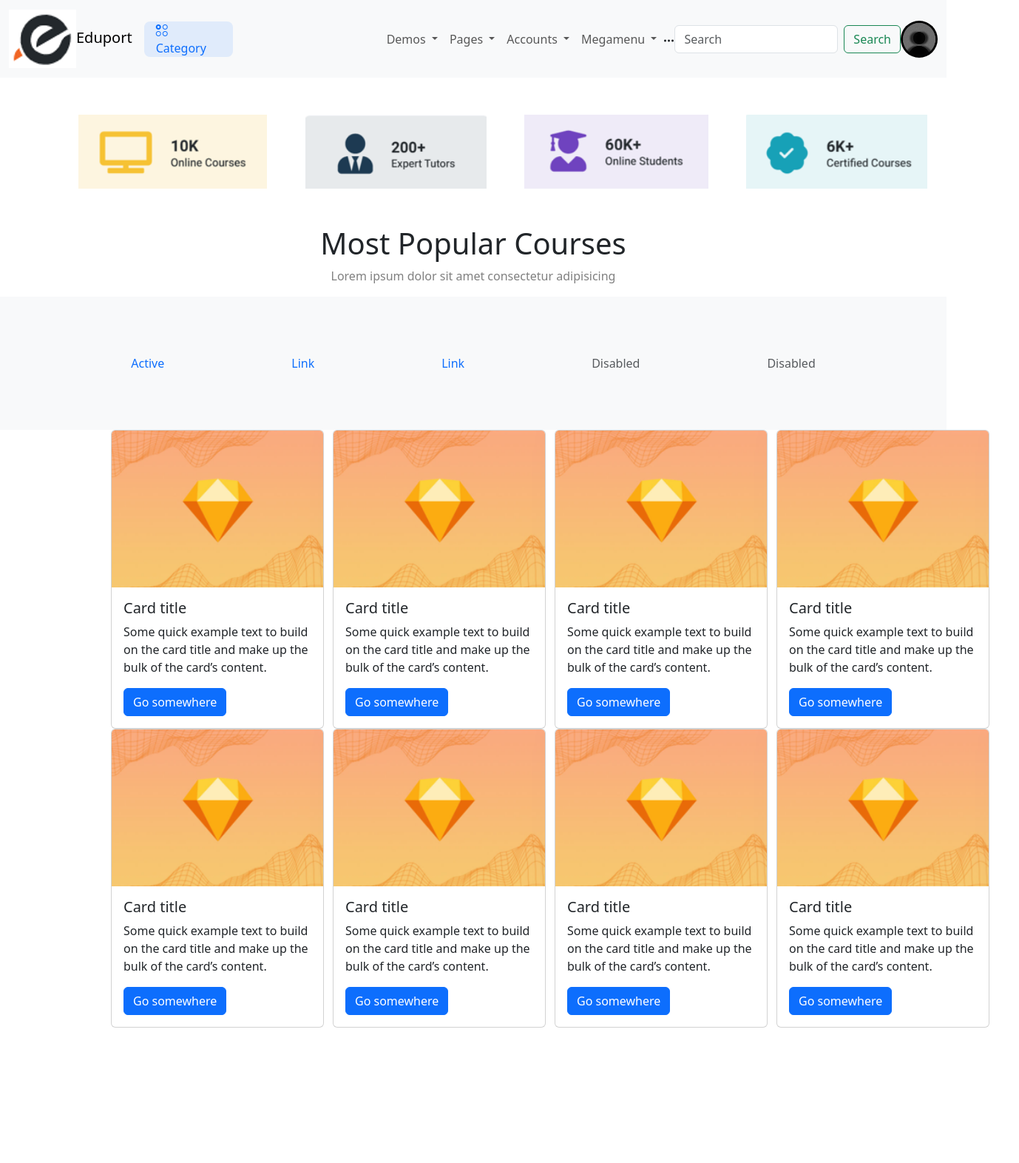
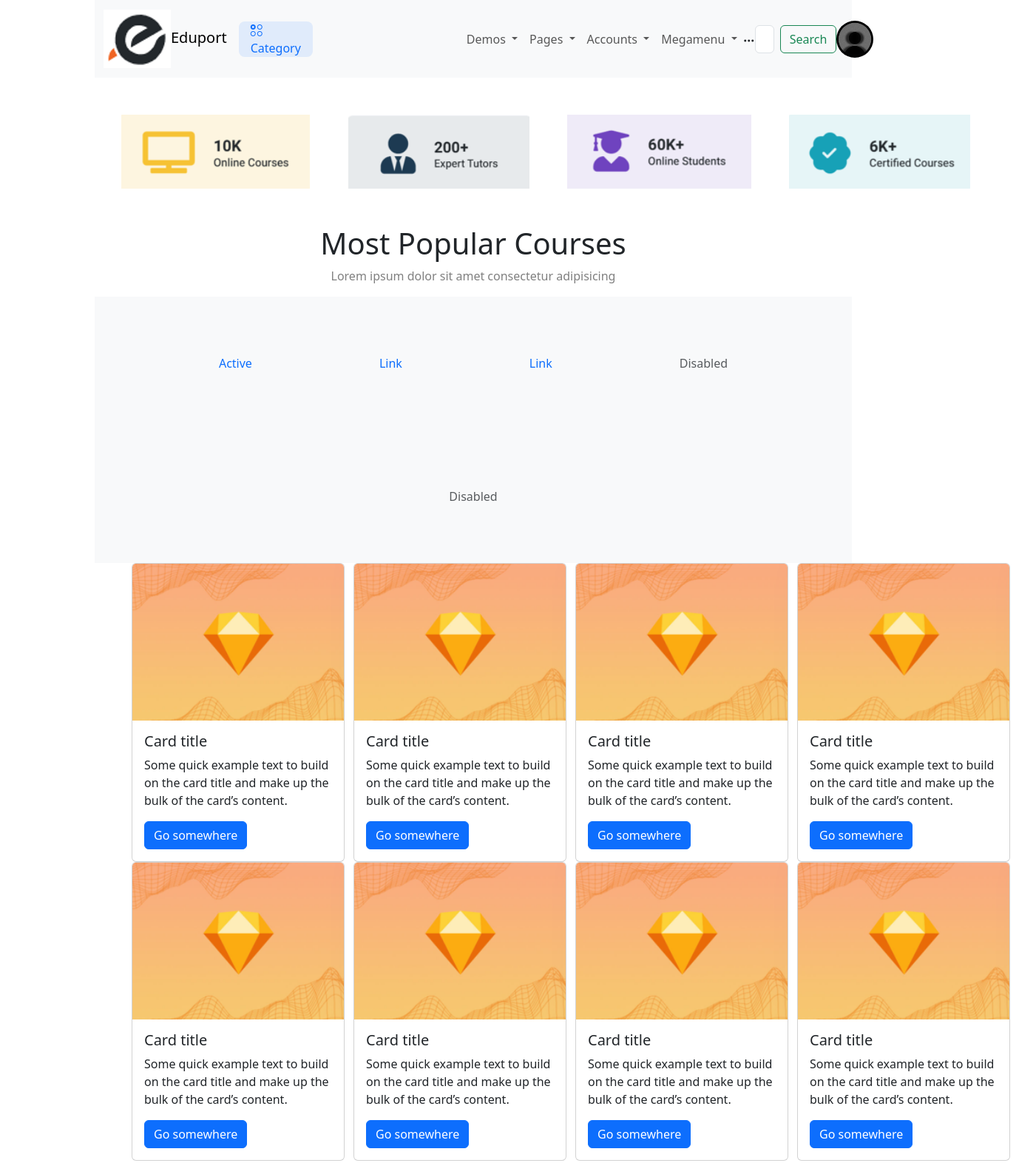
Before and after one commit to Taqi-Niazi/Eduport, a plain HTML site: page index.html in a window 1280 px wide. Shown: the whole page at 74% size, 1378 px wide, since content can reach past the window. Before the commit the page ends 1389 px from the top, so only its background shows below. Drawn offline with nearby package versions, Linux system fonts and the light colour scheme.

Commit message:
test commit

```diff
--- a/index.html
+++ b/index.html
@@ -11,6 +11,10 @@
     <title>Eduport</title>
     <style type="text/css">
         @media screen and (orientation:landscape) {
+            body{
+                padding:0% 10%;
+                padding-bottom: 5%;
+            }
             .navbar {
                 display: flex;
                 justify-content: space-between;
@@ -27,7 +31,7 @@
             .below-header {
                 display: flex;
                 width: 1200px;
-                margin-left: 80px;
+                margin-left: 10px;
                 margin-top: 50px;
                 justify-content: space-around;
             }
@@ -57,7 +61,7 @@
             .grid {
                 display: grid;
                 grid-template-columns: repeat(4, 300px);
-                margin-left: 150px;
+                margin-left: 50px;
             }
 
             .bi-three-dots {
```
